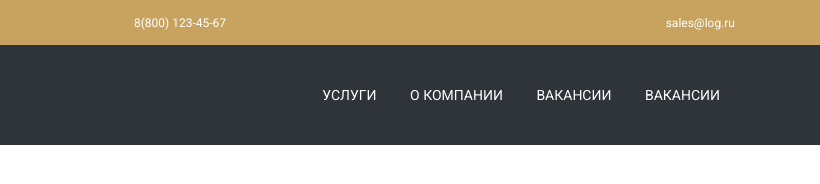
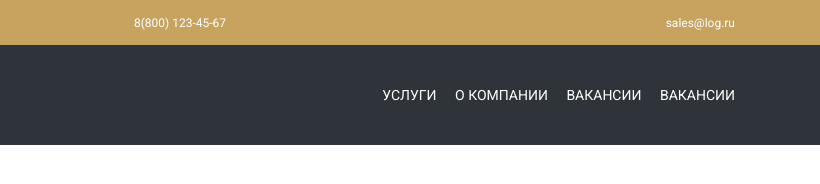
Before and after one commit to Artem-Lakhov/CSS-GRID, a plain HTML site: page index.html in a window 1280 px wide. Shown: the full height of the page, 460-1280 px from the left. Drawn offline with Linux system fonts and the light colour scheme.

Commit message:
исправил паддинг

```diff
--- a/main.scss
+++ b/main.scss
@@ -84,7 +84,7 @@ min-height: 100px;
 
         a{
 
-            padding: 0 15px;
+            padding-left: 15px;
             text-transform: uppercase;
         }
     }
```
Also changed, not shown: main.css, 1 other file.
